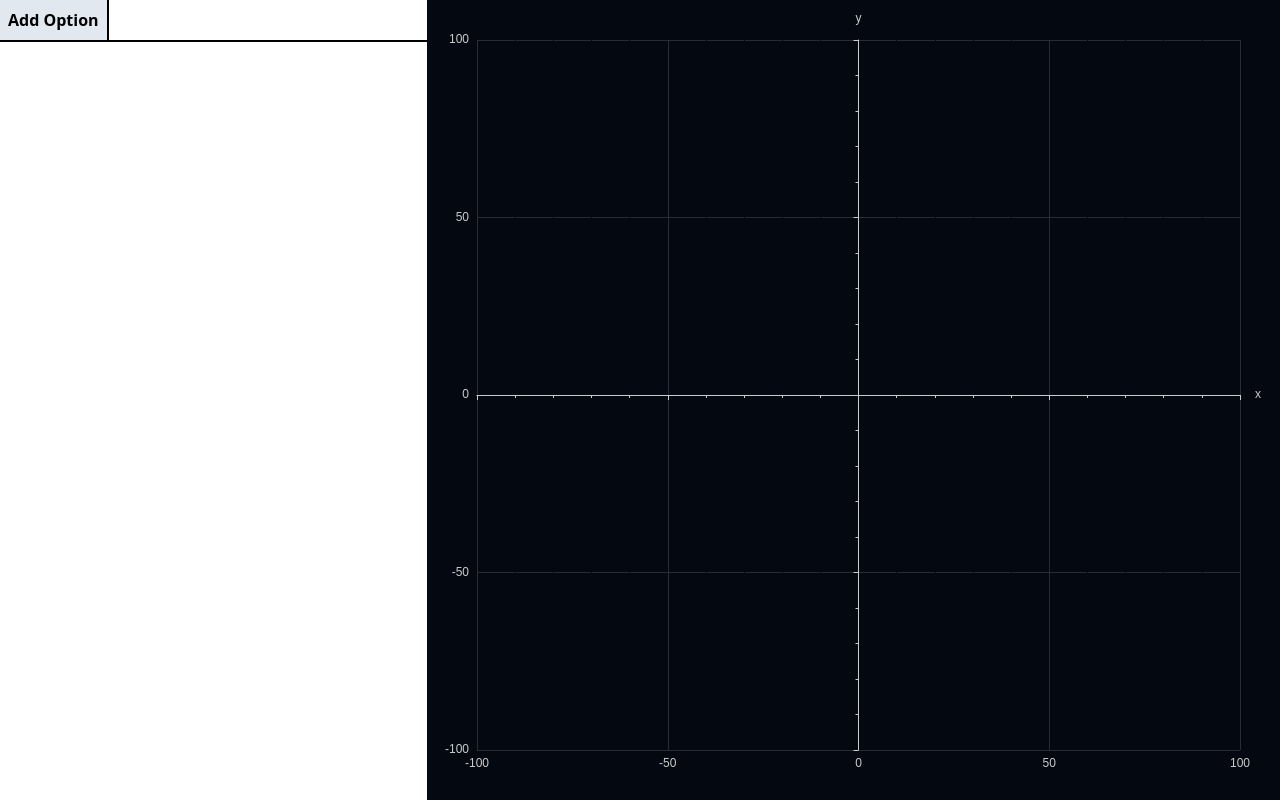
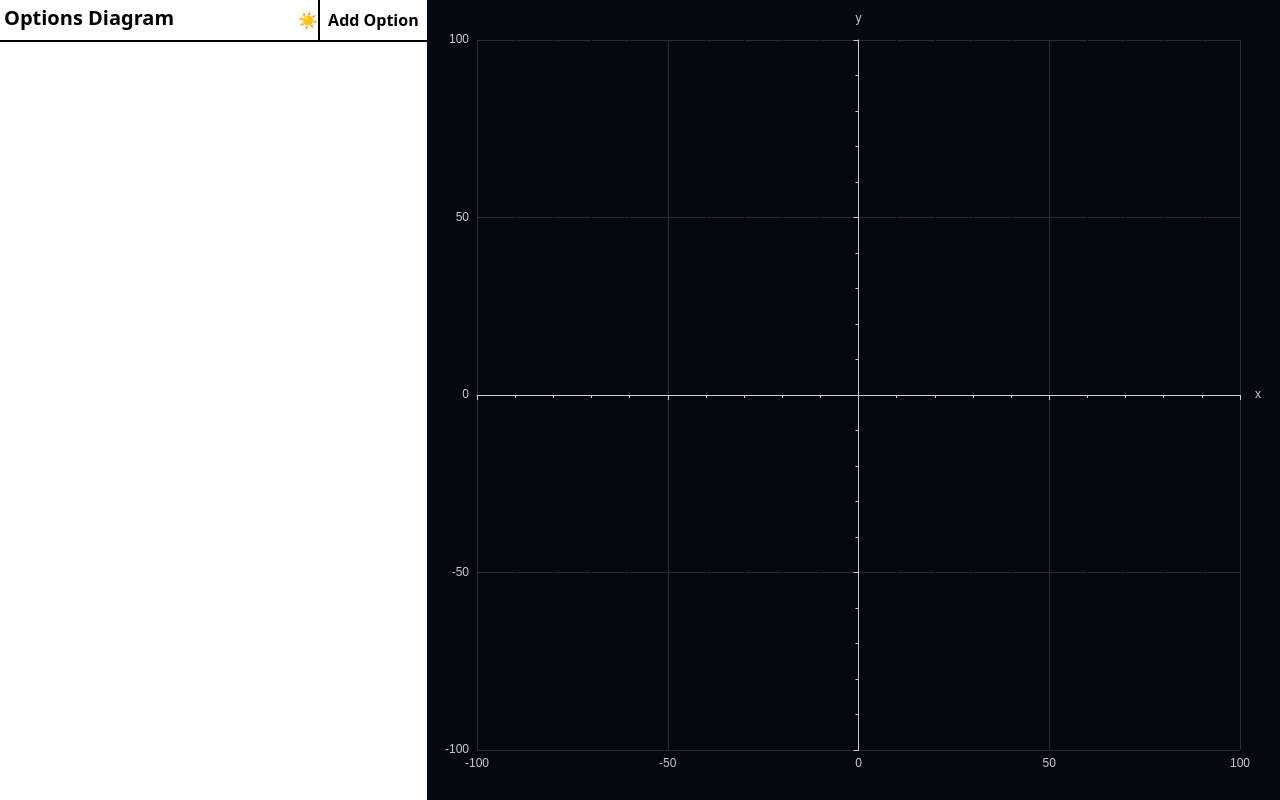
Before and after one commit to ma-ray/options-diagram, a Next.js app: page / in a window 1280 px wide. Built offline with nearby package versions, Linux system fonts and the light colour scheme.

Commit message:
add dark mode

```diff
--- a/app/Option.tsx
+++ b/app/Option.tsx
@@ -8,16 +8,17 @@ type OptionProp = {
   id: string,
   time: number,
   updateGraph: (option: OptionType) => void,
-  removeFromGraph: (id: string) => void
+  removeFromGraph: (id: string) => void,
+  darkMode: boolean
 }
 
-export default function Option({id, updateGraph, removeFromGraph, time}: OptionProp) {
+export default function Option({id, updateGraph, removeFromGraph, time, darkMode}: OptionProp) {
   const [position, setPosition] = useState("long")
   const [type, setType] = useState("call")
   const [strike, setStrike] = useState(0)
   const [premium, setPremium] = useState(0)
   const [contracts, setContracts] = useState(0)
-  const [colour, setColour] = useState('#ffffff')
+  const [colour, setColour] = useState(darkMode ? '#ffffff' : '#000000')
 
   return (
     <form onSubmit={(e) => {
--- a/app/OptionChart.tsx
+++ b/app/OptionChart.tsx
@@ -5,9 +5,10 @@ import { OptionType } from './OptionType';
 
 type OptionChartProp = {
   optionsList: OptionType[]
+  darkMode: boolean
 }
 
-export default function OptionChart({optionsList}: OptionChartProp ) {
+export default function OptionChart({optionsList, darkMode}: OptionChartProp ) {
 
   const series = optionsList.map(op => ({
     type: 'line',
@@ -75,7 +76,7 @@ export default function OptionChart({optionsList}: OptionChartProp ) {
         width: '100%',
       }}
       option={option}
-      theme={'dark'}
+      theme={darkMode ? 'dark' : 'light'}
     />
   )
 }
--- a/app/OptionForm.tsx
+++ b/app/OptionForm.tsx
@@ -6,9 +6,11 @@ import Option from "./Option";
 
 type OptionFormProp = {
   setOptions: (optionsArray: OptionType[]) => void
+  darkMode: boolean
+  toggleDarkMode: () => void
 }
 
-export default function OptionForm({setOptions}: OptionFormProp) {
+export default function OptionForm({setOptions, darkMode, toggleDarkMode}: OptionFormProp) {
   const [optionsList, setOptionsList] = useState<OptionType[]>([])
 
   useEffect(() => {
@@ -35,7 +37,7 @@ export default function OptionForm({setOptions}: OptionFormProp) {
       premium: 0,
       contracts: 0,
       time: Date.now(),
-      colour: "#FFFFFF",
+      colour: darkMode ? '#ffffff' : '#000000',
       data: []
     })
     setOptionsList(options)
@@ -43,8 +45,12 @@ export default function OptionForm({setOptions}: OptionFormProp) {
 
   return (
     <div className="flex flex-col items-center h-screen w-1/3 overflow-auto">
-    <div className="w-full border-b-2 border-black">
-      <button className="bg-white p-2 font-semibold hover:bg-slate-200 border-black border-r-2" onClick={() => {addOption()}}>
+    <div className="flex w-full border-b-2 border-black">
+      <div className="flex-1 text-xl font-bold p-1">Options Diagram</div>
+      <button onClick={() => {toggleDarkMode()}}>
+        {darkMode ? '☀️' : '🌙'}
+      </button>
+      <button className="bg-white p-2 font-semibold hover:bg-slate-200 border-black border-l-2" onClick={() => {addOption()}}>
         Add Option
       </button>
     </div>
@@ -57,6 +63,7 @@ export default function OptionForm({setOptions}: OptionFormProp) {
           time={op.time}
           updateGraph={updateGraph}
           removeFromGraph={removeFromGraph}
+          darkMode={darkMode}
         />)}
   </div>
   )
--- a/app/page.tsx
+++ b/app/page.tsx
@@ -7,6 +7,11 @@ import OptionForm from "./OptionForm"
 
 export default function Home() {
   const [optionsList, setOptionsList] = useState<OptionType[]>([])
+  const [darkMode, setDarkMode] = useState(true)
+
+  const toggleDarkMode = () => {
+    setDarkMode(!darkMode)
+  }
 
   const updateOption = (optionsArray: OptionType[]) => {
     setOptionsList(optionsArray)
@@ -14,9 +19,9 @@ export default function Home() {
 
   return (
     <main className="flex items-center w-full h-full">
-      <OptionForm setOptions={updateOption} />
+      <OptionForm setOptions={updateOption} darkMode={darkMode} toggleDarkMode={toggleDarkMode} />
       <div className="bg-white flex-1 h-screen">
-        <OptionChart optionsList={optionsList} />
+        <OptionChart optionsList={optionsList} darkMode={darkMode}/>
       </div>
     </main>
   )
```
